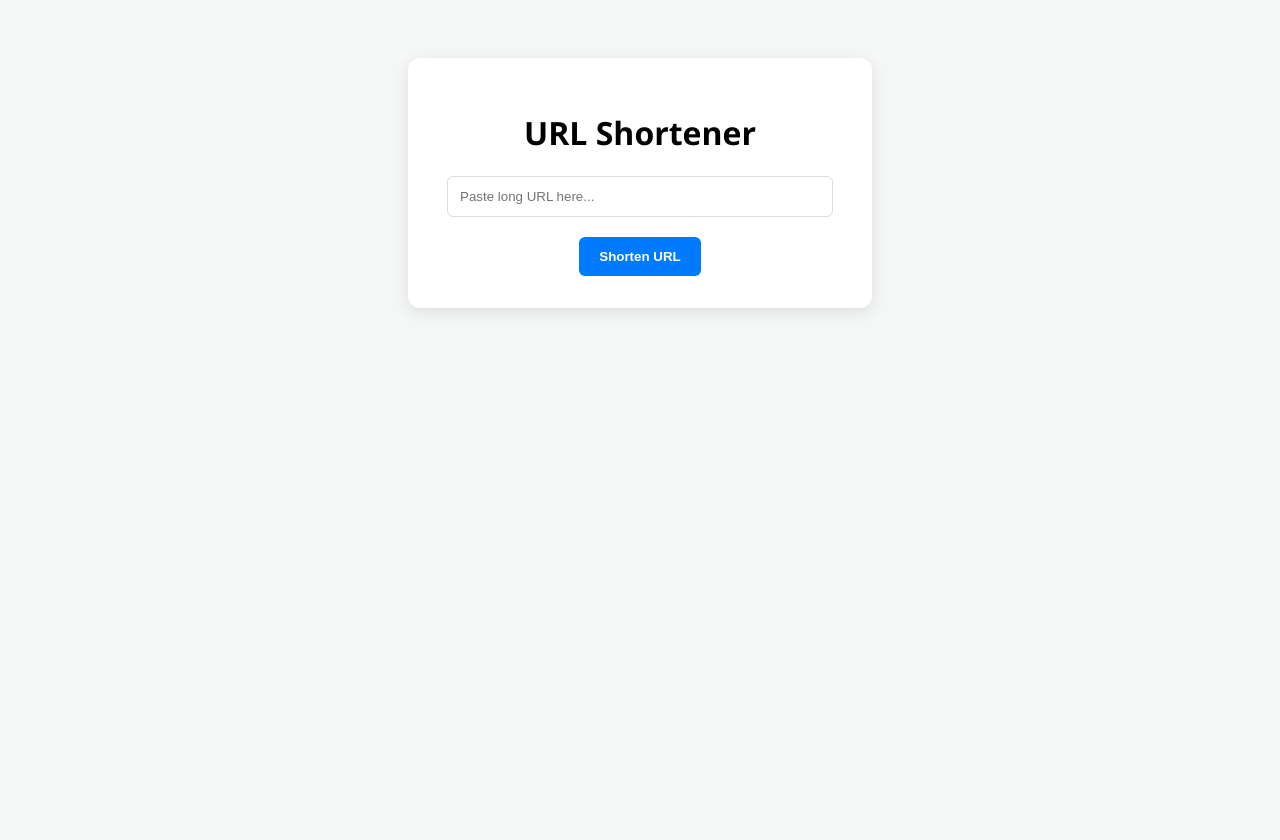
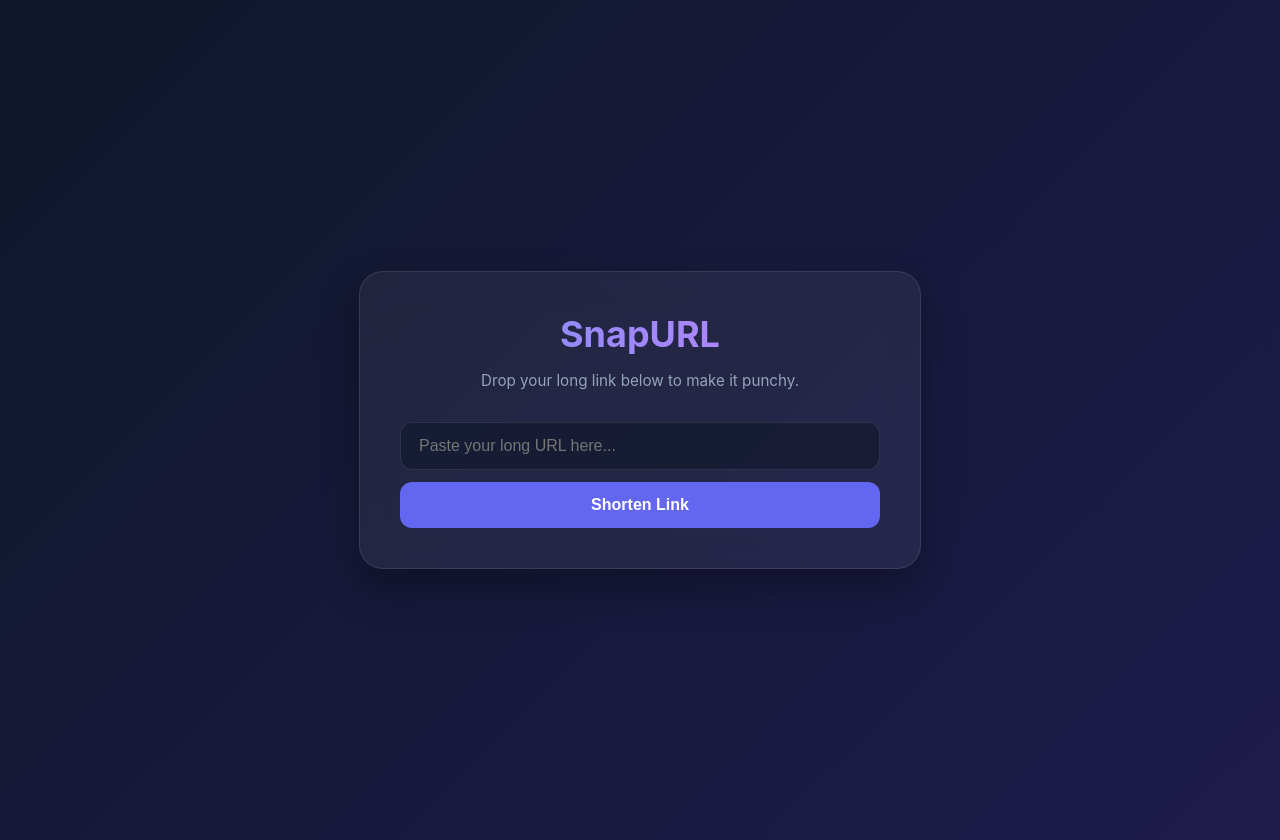
Before and after one commit to harshit1178/URL_shortner, a Flask app: page / in a window 1280 px wide. Before the commit the page ends 312 px from the top, so only its background shows below. Run offline with Flask 3, Linux system fonts and the light colour scheme.

Commit message:
Added frontend input validation and database duplicate check filter

```diff
--- a/app.py
+++ b/app.py
@@ -12,24 +12,29 @@ def home():
     short_url=None
     error_message=None
 
-    if request.method=="POST":
-        #extraction of long url from user by the form
-        original_url=request.form.get("long_url")
+    if request.method == "POST":
+        original_url = request.form.get("long_url").strip()
 
-        if original_url:
-            # adding https:// if the user forgets to add it
+        # 1. Core URL Validation: Ensuring it has a domain structure (contains a '.')
+        if original_url and "." in original_url:
+
+            # 2. Auto-patching missing http/https protocol prefix
             if not original_url.startswith("http://") and not original_url.startswith("https://"):
                 original_url = "https://" + original_url
 
-            code = utils.generate_short_code()
-            database.save_url(code, original_url)
+            # 3. Duplicate Check: See if we have already shortened this link before
+            existing_code = database.check_duplicate_url(original_url)
 
-            #crration of clickable short URL
-            short_url = request.host_url + code
+            if existing_code:
+                short_url = request.host_url + existing_code
+            else:
+                code = utils.generate_short_code()
+                database.save_url(code, original_url)
+                short_url = request.host_url + code
         else:
-            error_message = "Please enter a valid URL!"
+            error_message = "Please enter a valid URL structure (e.g., website.com)!"
 
-    return render_template("index.html", short_url=short_url, error_message=error_message)
+    return render_template("index.html", short_url=short_url, error=error_message)
 
 
 @app.route("/<short_code>")
--- a/database.py
+++ b/database.py
@@ -61,3 +61,13 @@ def increment_click(short_code):
 
     conn.commit()
     conn.close()
+
+def check_duplicate_url(original_url):
+    conn = sqlite3.connect(DB_NAME)
+    cursor = conn.cursor()
+
+    cursor.execute('SELECT short_code FROM urls WHERE original_url = ?', (original_url,))
+    result = cursor.fetchone()
+
+    conn.close()
+    return result[0] if result else None
--- a/templates/index.html
+++ b/templates/index.html
@@ -3,78 +3,199 @@
 
 <head>
     <meta charset="UTF-8">
-    <title>Python URL Shortener</title>
+    <meta name="viewport" content="width=device-width, initial-scale=1.0">
+    <title>Sleek URL Shortener</title>
+    <link href="https://fonts.googleapis.com/css2=family=Inter:wght@400;500;600;700&display=swap" rel="stylesheet">
+    <link rel="stylesheet" href="https://cdnjs.cloudflare.com/ajax/libs/font-awesome/6.4.0/css/all.min.css">
     <style>
+        :root {
+            --bg-gradient: linear-gradient(135deg, #0f172a 0%, #1e1b4b 100%);
+            --card-bg: rgba(255, 255, 255, 0.06);
+            --card-border: rgba(255, 255, 255, 0.1);
+            --text-main: #f8fafc;
+            --text-muted: #94a3b8;
+            --primary: #6366f1;
+            --primary-hover: #4f46e5;
+            --success: #10b981;
+        }
+
         body {
-            font-family: 'Segoe UI', sans-serif;
+            font-family: 'Inter', sans-serif;
+            background: var(--bg-gradient);
+            color: var(--text-main);
+            min-height: 100vh;
             display: flex;
+            align-items: center;
             justify-content: center;
-            padding-top: 50px;
-            background: #f4f7f6;
+            margin: 0;
+            padding: 20px;
         }
 
         .container {
-            background: white;
-            padding: 2rem;
-            border-radius: 12px;
-            box-shadow: 0 4px 15px rgba(0, 0, 0, 0.1);
-            width: 400px;
+            background: var(--card-bg);
+            backdrop-filter: blur(16px);
+            border: 1px solid var(--card-border);
+            padding: 2.5rem;
+            border-radius: 24px;
+            width: 100%;
+            max-width: 480px;
+            box-shadow: 0 20px 40px rgba(0, 0, 0, 0.3);
             text-align: center;
         }
 
+        h1 {
+            font-size: 2.25rem;
+            font-weight: 700;
+            margin: 0 0 0.5rem 0;
+            background: linear-gradient(to right, #818cf8, #c084fc);
+            -webkit-background-clip: text;
+            -webkit-text-fill-color: transparent;
+        }
+
+        p.subtitle {
+            color: var(--text-muted);
+            margin-bottom: 2rem;
+            font-size: 0.95rem;
+        }
+
+        .form-group {
+            display: flex;
+            flex-direction: column;
+            gap: 0.75rem;
+        }
+
         input[type="text"] {
-            width: 90%;
-            padding: 12px;
-            margin-bottom: 20px;
-            border: 1px solid #ddd;
-            border-radius: 6px;
+            background: rgba(15, 23, 42, 0.6);
+            border: 1px solid var(--card-border);
+            padding: 14px 18px;
+            border-radius: 12px;
+            color: var(--text-main);
+            font-size: 1rem;
+            transition: all 0.3s ease;
+        }
+
+        input[type="text"]:focus {
+            outline: none;
+            border-color: var(--primary);
+            box-shadow: 0 0 0 3px rgba(99, 102, 241, 0.2);
         }
 
         button {
-            background: #007bff;
+            background: var(--primary);
             color: white;
             border: none;
-            padding: 12px 20px;
-            border-radius: 6px;
+            padding: 14px;
+            border-radius: 12px;
+            font-size: 1rem;
+            font-weight: 600;
             cursor: pointer;
-            font-weight: bold;
+            transition: background 0.2s ease;
         }
 
-        .result {
-            margin-top: 25px;
-            padding: 15px;
-            background: #e9f5ff;
+        button:hover {
+            background: var(--primary-hover);
+        }
+
+        .result-card {
+            margin-top: 2rem;
+            background: rgba(99, 102, 241, 0.1);
+            border: 1px solid rgba(99, 102, 241, 0.2);
+            padding: 1.25rem;
+            border-radius: 14px;
+            text-align: left;
+        }
+
+        .result-title {
+            font-size: 0.85rem;
+            font-weight: 600;
+            text-transform: uppercase;
+            letter-spacing: 0.05em;
+            color: #a5b4fc;
+            margin-bottom: 0.5rem;
+        }
+
+        .copy-box {
+            display: flex;
+            gap: 0.5rem;
+            align-items: center;
+        }
+
+        .short-url-link {
+            color: var(--text-main);
+            text-decoration: none;
+            font-weight: 500;
+            word-break: break-all;
+            flex-grow: 1;
+            background: rgba(0, 0, 0, 0.2);
+            padding: 10px;
             border-radius: 8px;
-            border: 1px solid #b3d7ff;
+            border: 1px solid rgba(255, 255, 255, 0.05);
+        }
+
+        .btn-copy {
+            background: #334155;
+            padding: 10px 14px;
+            font-size: 0.9rem;
+        }
+
+        .btn-copy:hover {
+            background: #475569;
         }
 
         .error {
-            color: #dc3545;
-            margin-top: 10px;
+            color: #f87171;
+            background: rgba(248, 113, 113, 0.1);
+            padding: 10px;
+            border-radius: 8px;
+            margin-top: 1rem;
+            font-size: 0.9rem;
         }
     </style>
 </head>
 
 <body>
     <div class="container">
-        <h1>URL Shortener</h1>
+        <h1>SnapURL</h1>
+        <p class="subtitle">Drop your long link below to make it punchy.</p>
 
-        <form method="POST">
-            <input type="text" name="long_url" placeholder="Paste long URL here..." required>
-            <button type="submit">Shorten URL</button>
+        <form method="POST" class="form-group">
+            <input type="text" name="long_url" placeholder="Paste your long URL here..." required>
+            <button type="submit">Shorten Link</button>
         </form>
 
         {% if short_url %}
-        <div class="result">
-            <p><strong>Success! Your short link:</strong></p>
-            <a href="{{ short_url }}" target="_blank">{{ short_url }}</a>
+        <div class="result-card">
+            <div class="result-title">Your Shortened Link</div>
+            <div class="copy-box">
+                <a href="{{ short_url }}" id="shortUrl" target="_blank" class="short-url-link">{{ short_url }}</a>
+                <button class="btn-copy" onclick="copyLink()" id="copyBtn">
+                    <i class="fa-regular fa-copy"></i> Copy
+                </button>
+            </div>
         </div>
         {% endif %}
 
         {% if error %}
-        <p class="error">{{ error }}</p>
+        <div class="error">
+            <i class="fa-solid fa-circle-exclamation"></i> {{ error }}
+        </div>
         {% endif %}
     </div>
+
+    <script>
+        function copyLink() {
+            const urlText = document.getElementById("shortUrl").innerText;
+            navigator.clipboard.writeText(urlText).then(() => {
+                const copyBtn = document.getElementById("copyBtn");
+                copyBtn.innerHTML = '<i class="fa-solid fa-check"></i> Copied!';
+                copyBtn.style.backgroundColor = 'var(--success)';
+                setTimeout(() => {
+                    copyBtn.innerHTML = '<i class="fa-regular fa-copy"></i> Copy';
+                    copyBtn.style.backgroundColor = '#334155';
+                }, 2000);
+            });
+        }
+    </script>
 </body>
 
 </html>
```
Also changed, not shown: 1 other file.
